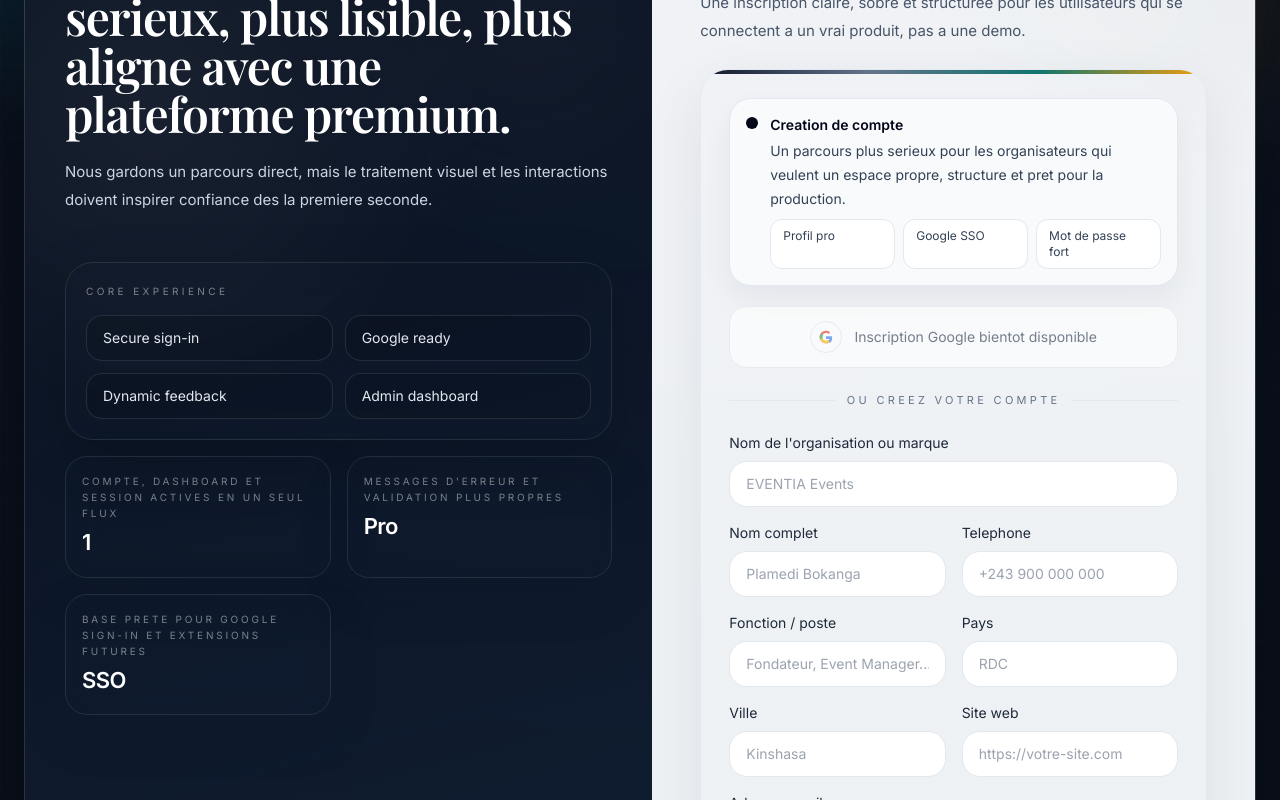
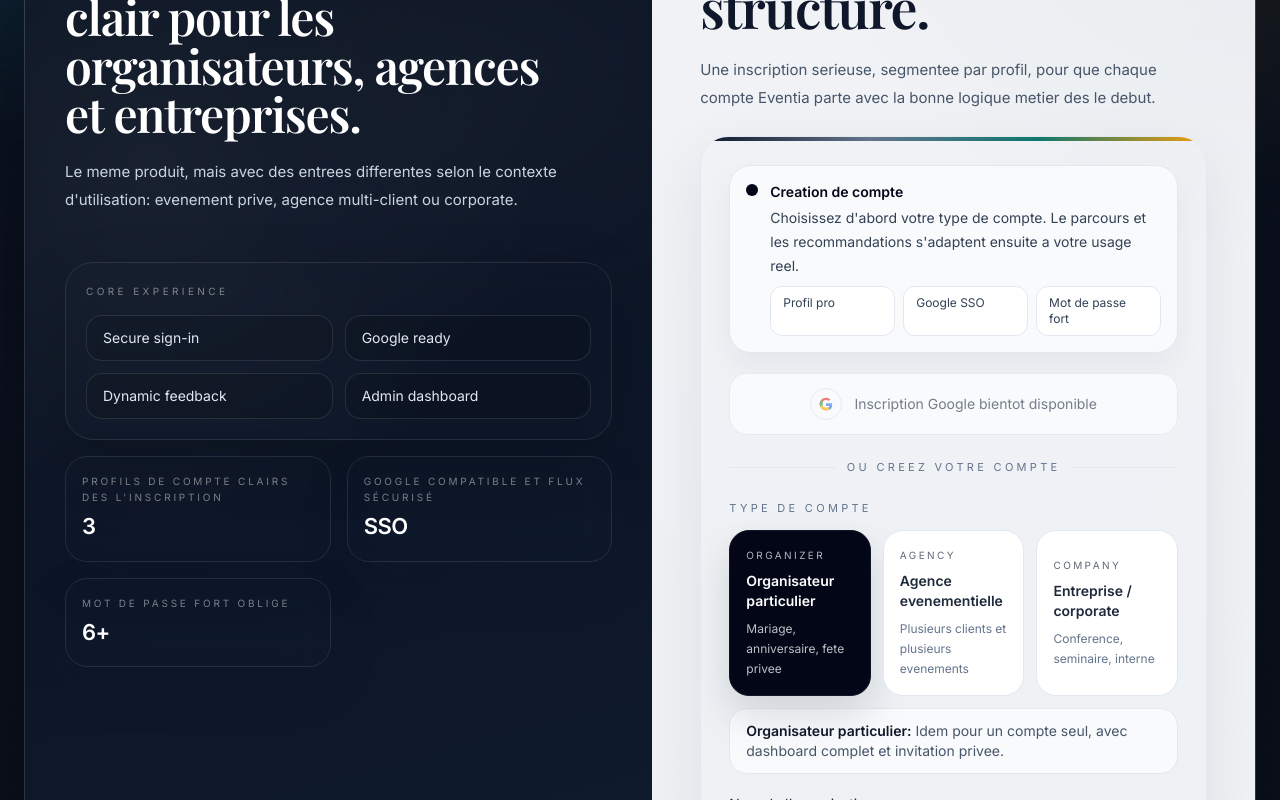
Before and after one commit to PlamediBokanga/eventia, a Next.js app in the folder frontend/: page /auth/register in a window 1280 px wide. Shown: the part 260-1060 px from the top of the page. Built offline with nearby package versions, Linux system fonts and the light colour scheme; no server answers.

Commit message:
Align auth, roles and invitation UX with spec

```diff
--- a/frontend/src/components/auth/RegisterClient.tsx
+++ b/frontend/src/components/auth/RegisterClient.tsx
@@ -13,9 +13,42 @@ type ProvidersResponse = {
   };
 };
 
+type AccountType = "organizer" | "agency" | "company";
+
+const ACCOUNT_TYPES: Array<{
+  value: AccountType;
+  title: string;
+  subtitle: string;
+  hint: string;
+}> = [
+  {
+    value: "organizer",
+    title: "Organisateur particulier",
+    subtitle: "Mariage, anniversaire, fete privee",
+    hint: "Idem pour un compte seul, avec dashboard complet et invitation privee."
+  },
+  {
+    value: "agency",
+    title: "Agence evenementielle",
+    subtitle: "Plusieurs clients et plusieurs evenements",
+    hint: "Pour gerer des equipes, des clients, des co-organisateurs et des droits."
+  },
+  {
+    value: "company",
+    title: "Entreprise / corporate",
+    subtitle: "Conference, seminaire, interne",
+    hint: "Pour les structures qui veulent un cadre plus corporate et multi-usage."
+  }
+];
+
+function getAccountTypeMeta(type: AccountType) {
+  return ACCOUNT_TYPES.find(item => item.value === type) ?? ACCOUNT_TYPES[0];
+}
+
 export function RegisterClient() {
   const router = useRouter();
   const searchParams = useSearchParams();
+  const [accountType, setAccountType] = useState<AccountType>((searchParams.get("type") as AccountType) || "organizer");
   const [name, setName] = useState("");
   const [companyName, setCompanyName] = useState("");
   const [jobTitle, setJobTitle] = useState("");
@@ -46,6 +79,7 @@ export function RegisterClient() {
     [password]
   );
   const passwordIsStrong = Object.values(passwordChecks).every(Boolean);
+  const accountMeta = getAccountTypeMeta(accountType);
 
   useEffect(() => {
     if (getToken()) {
@@ -89,7 +123,7 @@ export function RegisterClient() {
       return;
     }
     if (!companyName.trim()) {
-      setMessage("Le nom de votre organisation ou marque est requis.");
+      setMessage("Le nom de votre organisation est requis.");
       return;
     }
     if (!country.trim()) {
@@ -113,6 +147,7 @@ export function RegisterClient() {
           "Content-Type": "application/json"
         },
         body: JSON.stringify({
+          accountType,
           name: name.trim(),
           companyName: companyName.trim(),
           jobTitle: jobTitle.trim(),
@@ -159,14 +194,14 @@ export function RegisterClient() {
   return (
     <AuthShell
       eyebrow="Lancement de compte"
-      title="Creez un compte organisateur."
-      description="Une inscription claire, sobre et structuree pour les utilisateurs qui se connectent a un vrai produit, pas a une demo."
-      sideTitle="Un onboarding plus serieux, plus lisible, plus aligne avec une plateforme premium."
-      sideCopy="Nous gardons un parcours direct, mais le traitement visuel et les interactions doivent inspirer confiance des la premiere seconde."
+      title="Creez un compte adaptee a votre structure."
+      description="Une inscription serieuse, segmentee par profil, pour que chaque compte Eventia parte avec la bonne logique metier des le debut."
+      sideTitle="Un onboarding plus clair pour les organisateurs, agences et entreprises."
+      sideCopy="Le meme produit, mais avec des entrees differentes selon le contexte d'utilisation: evenement prive, agence multi-client ou corporate."
       sideStats={[
-        { value: "1", label: "Compte, dashboard et session actives en un seul flux" },
-        { value: "Pro", label: "Messages d'erreur et validation plus propres" },
-        { value: "SSO", label: "Base prete pour Google Sign-In et extensions futures" }
+        { value: "3", label: "Profils de compte clairs des l'inscription" },
+        { value: "SSO", label: "Google compatible et flux sécurisé" },
+        { value: "6+", label: "Mot de passe fort oblige" }
       ]}
       footer={
         <>
@@ -184,7 +219,7 @@ export function RegisterClient() {
           message={
             <div className="space-y-2">
               <p className="leading-6">
-                Un parcours plus serieux pour les organisateurs qui veulent un espace propre, structure et pret pour la production.
+                Choisissez d'abord votre type de compte. Le parcours et les recommandations s'adaptent ensuite a votre usage reel.
               </p>
               <div className="grid gap-2 sm:grid-cols-3">
                 <div className="rounded-xl border border-slate-200 bg-white px-3 py-2 text-xs font-medium text-slate-700">Profil pro</div>
@@ -193,7 +228,8 @@ export function RegisterClient() {
               </div>
             </div>
           }
-         />
+        />
+
         <GoogleButton
           href={googleHref}
           disabled={!googleEnabled}
@@ -202,6 +238,34 @@ export function RegisterClient() {
 
         <AuthDivider label="ou creez votre compte" />
 
+        <div className="space-y-3">
+          <p className="text-[11px] uppercase tracking-[0.3em] text-slate-500">Type de compte</p>
+          <div className="grid gap-3 md:grid-cols-3">
+            {ACCOUNT_TYPES.map(item => {
+              const active = item.value === accountType;
+              return (
+                <button
+                  key={item.value}
+                  type="button"
+                  onClick={() => setAccountType(item.value)}
+                  className={`rounded-[20px] border p-4 text-left transition ${
+                    active
+                      ? "border-slate-900 bg-slate-950 text-white shadow-[0_18px_40px_rgba(15,23,42,0.14)]"
+                      : "border-slate-200 bg-white text-slate-800 hover:-translate-y-0.5 hover:border-slate-300"
+                  }`}
+                >
+                  <p className="text-[10px] uppercase tracking-[0.24em] opacity-70">{item.value}</p>
+                  <h3 className="mt-2 text-sm font-semibold">{item.title}</h3>
+                  <p className={`mt-2 text-xs leading-5 ${active ? "text-white/75" : "text-slate-500"}`}>{item.subtitle}</p>
+                </button>
+              );
+            })}
+          </div>
+          <div className="rounded-[18px] border border-slate-200 bg-slate-50 px-4 py-3 text-sm text-slate-600">
+            <span className="font-semibold text-slate-900">{accountMeta.title}:</span> {accountMeta.hint}
+          </div>
+        </div>
+
         <form onSubmit={handleSubmit} className="space-y-4">
           <div className="space-y-2">
             <label className="block text-sm font-medium text-slate-800">Nom de l'organisation ou marque</label>
@@ -209,7 +273,7 @@ export function RegisterClient() {
               className="w-full rounded-[18px] border border-slate-200 bg-white px-4 py-3 text-sm outline-none transition focus:border-slate-400 focus:ring-4 focus:ring-slate-100"
               value={companyName}
               onChange={e => setCompanyName(e.target.value)}
-              placeholder="EVENTIA Events"
+              placeholder={accountType === "company" ? "EVENTIA Corporate" : accountType === "agency" ? "EVENTIA Agency" : "EVENTIA Events"}
               required
             />
           </div>
@@ -244,7 +308,7 @@ export function RegisterClient() {
                 className="w-full rounded-[18px] border border-slate-200 bg-white px-4 py-3 text-sm outline-none transition focus:border-slate-400 focus:ring-4 focus:ring-slate-100"
                 value={jobTitle}
                 onChange={e => setJobTitle(e.target.value)}
-                placeholder="Fondateur, Event Manager..."
+                placeholder={accountType === "company" ? "Direction evenementielle" : accountType === "agency" ? "Chef de projet" : "Fondateur, Event Manager..."}
               />
             </div>
             <div className="space-y-2">
@@ -293,6 +357,7 @@ export function RegisterClient() {
               required
             />
           </div>
+
           <div className="space-y-2">
             <label className="block text-sm font-medium text-slate-800">Code partenaire ou referral</label>
             <input
@@ -302,6 +367,7 @@ export function RegisterClient() {
               placeholder="Optionnel"
             />
           </div>
+
           <div className="grid gap-4 md:grid-cols-2">
             <div className="space-y-2">
               <div className="flex items-center justify-between gap-3">
@@ -336,6 +402,7 @@ export function RegisterClient() {
                 </span>
               </div>
             </div>
+
             <div className="space-y-2">
               <label className="block text-sm font-medium text-slate-800">Confirmer</label>
               <input
@@ -349,6 +416,7 @@ export function RegisterClient() {
               />
             </div>
           </div>
+
           <label className="flex items-start gap-3 rounded-[18px] border border-slate-200 bg-slate-50 px-4 py-3 text-sm text-slate-600">
             <input
               type="checkbox"
@@ -368,8 +436,9 @@ export function RegisterClient() {
               .
             </span>
           </label>
+
           <button className="btn-primary w-full justify-center py-3 text-sm shadow-[0_16px_30px_rgba(15,23,42,0.18)] transition-transform active:scale-[0.99]" type="submit" disabled={loading}>
-            {loading ? "Creation securisee..." : "Creer mon espace"}
+            {loading ? "Creation securisee..." : `Creer mon espace ${accountMeta.title.toLowerCase()}`}
           </button>
         </form>
 
--- a/frontend/src/components/dashboard/DashboardOverview.tsx
+++ b/frontend/src/components/dashboard/DashboardOverview.tsx
@@ -86,6 +86,64 @@ function ActionLink({ href, label, variant = "soft" }: { href: string; label: st
   );
 }
 
+const ROLE_ROUTES = [
+  {
+    role: "Visiteur / invite",
+    headline: "Invitation, RSVP, QR et acces public",
+    route: "/dashboard/invitations",
+    accent: "from-sky-500 to-cyan-500",
+    bullets: ["Lien prive", "RSVP confirme/refuse", "QR apres validation"]
+  },
+  {
+    role: "Organisateur",
+    headline: "Creer, gerer, mesurer",
+    route: "/dashboard/events",
+    accent: "from-slate-900 to-slate-700",
+    bullets: ["Evenements prives/publics", "Invites et plan de salle", "KPI et facturation"]
+  },
+  {
+    role: "Staff / Check-in",
+    headline: "Scan QR et controle d'entree",
+    route: "/dashboard/checkin",
+    accent: "from-emerald-500 to-teal-500",
+    bullets: ["Scan rapide", "Anti-doublon", "Validation temps reel"]
+  },
+  {
+    role: "Agence / entreprise",
+    headline: "Multi-evenements et acces par role",
+    route: "/dashboard/settings",
+    accent: "from-violet-500 to-fuchsia-500",
+    bullets: ["Collaborateurs", "Permissions", "Multi-tenant"]
+  },
+  {
+    role: "Comptable",
+    headline: "Recettes, depenses et exports",
+    route: "/dashboard/billing",
+    accent: "from-amber-500 to-orange-500",
+    bullets: ["Abonnements", "Paiements", "Solde et exports"]
+  },
+  {
+    role: "Super admin",
+    headline: "Gouvernance et commissions",
+    route: "/dashboard/admin",
+    accent: "from-rose-500 to-red-500",
+    bullets: ["Validation", "Commissions", "Vue globale"]
+  }
+] as const;
+
+const PRODUCT_P0 = [
+  "Authentification organisateur",
+  "Creation d'evenement",
+  "Mode prive / public gratuit / public payant",
+  "Invitation privee",
+  "Inscription publique",
+  "Paiement",
+  "QR code",
+  "Scan QR",
+  "Dashboard",
+  "Gestion invites",
+  "Plan de salle"
+];
 export function DashboardOverview({ title }: { title: string }) {
   const [events, setEvents] = useState<EventItem[]>([]);
   const [selectedEvent, setSelectedEvent] = useState<EventItem | null>(null);
@@ -224,6 +282,62 @@ export function DashboardOverview({ title }: { title: string }) {
               </div>
             )}
 
+            <div className="rounded-[28px] border border-slate-200/80 bg-slate-50/80 p-4 md:p-5">
+              <div className="flex flex-col gap-2 md:flex-row md:items-end md:justify-between">
+                <div>
+                  <p className="text-[10px] uppercase tracking-[0.24em] text-slate-500">Structure produit</p>
+                  <h2 className="mt-2 text-2xl font-semibold text-slate-950">Lecture par role, comme dans le cahier</h2>
+                </div>
+                <p className="max-w-2xl text-sm leading-6 text-slate-600">
+                  Eventia doit rester lisible par role. Le dashboard sert de passerelle vers les parcours invites, staff,
+                  agence, comptabilite et supervision.
+                </p>
+              </div>
+
+              <div className="mt-4 grid gap-3 md:grid-cols-2 xl:grid-cols-3">
+                {ROLE_ROUTES.map(item => (
+                  <Link
+                    key={item.role}
+                    href={item.route}
+                    className="group rounded-[24px] border border-white/80 bg-white p-4 shadow-sm transition hover:-translate-y-0.5 hover:shadow-[0_18px_40px_rgba(15,23,42,0.08)]"
+                  >
+                    <div className="flex items-start justify-between gap-3">
+                      <div>
+                        <p className="text-[10px] uppercase tracking-[0.26em] text-slate-500">{item.role}</p>
+                        <h3 className="mt-2 text-lg font-semibold text-slate-950">{item.headline}</h3>
+                      </div>
+                      <span className={`h-3 w-3 rounded-full bg-gradient-to-br ${item.accent}`} />
+                    </div>
+                    <div className="mt-4 flex flex-wrap gap-2">
+                      {item.bullets.map(bullet => (
+                        <span key={bullet} className="rounded-full border border-slate-200 bg-slate-50 px-3 py-1 text-xs font-medium text-slate-600">
+                          {bullet}
+                        </span>
+                      ))}
+                    </div>
+                  </Link>
+                ))}
+              </div>
+            </div>
+
+            <div className="rounded-[28px] border border-slate-200/80 bg-white/95 p-4 shadow-sm">
+              <div className="flex items-center justify-between gap-3">
+                <div>
+                  <p className="text-[10px] uppercase tracking-[0.24em] text-slate-500">Priorite P0</p>
+                  <h2 className="mt-2 text-xl font-semibold text-slate-950">Ce que le cahier demande en premier</h2>
+                </div>
+                <span className="rounded-full border border-slate-200 bg-slate-50 px-3 py-1 text-xs font-semibold text-slate-600">
+                  Socle produit
+                </span>
+              </div>
+              <div className="mt-4 flex flex-wrap gap-2">
+                {PRODUCT_P0.map(item => (
+                  <span key={item} className="rounded-full border border-slate-200 bg-slate-50 px-3 py-1 text-xs font-medium text-slate-700">
+                    {item}
+                  </span>
+                ))}
+              </div>
+            </div>
             <div className="flex flex-wrap gap-2">
               <ActionLink href="/dashboard/events" label="Evenements" variant="solid" />
               <ActionLink href="/dashboard/invitations" label="Invitations" />
```
Also changed, not shown: frontend/src/components/InvitationClient.tsx (+6 -1 lines), frontend/src/components/auth/AuthCallbackClient.tsx (+5 -9 lines), 1 other file (tests, documents, lock files or other folders).
